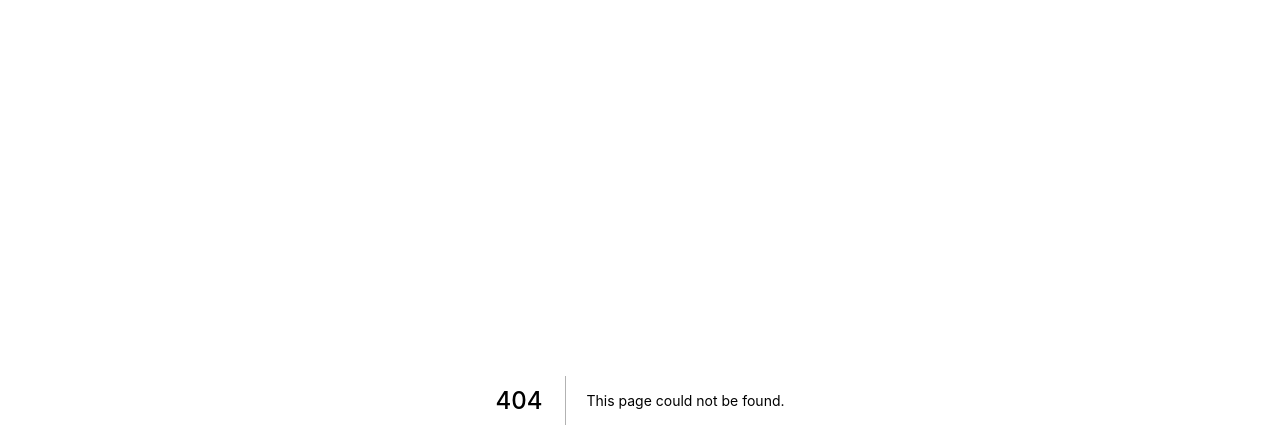
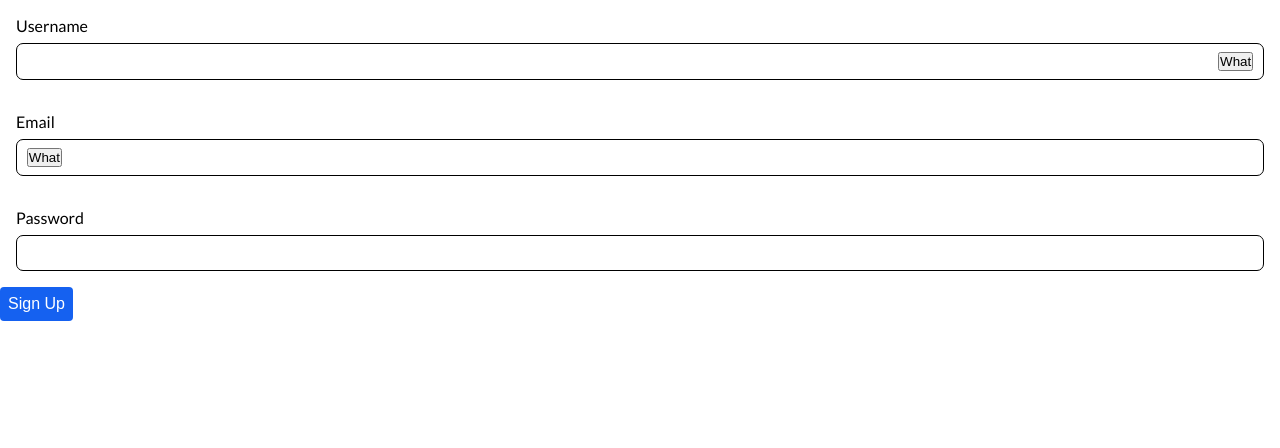
Before and after one commit to Wodnyan/Mushi, a Next.js app in the folder client/: page /account/create in a window 1280 px wide. Before the commit this address had no page. Shown: the top 448 px of the page. Built offline with nearby package versions, Linux system fonts and the light colour scheme.

Commit message:
feat: input icon, create page form

```diff
--- /dev/null
+++ b/client/components/Input.tsx
@@ -0,0 +1,48 @@
+import * as S from "../styles/Forms";
+import styled from "styled-components";
+
+interface Props {
+  iconLeft?: string;
+  iconRight?: string;
+  [x: string]: any;
+}
+
+const Container = styled.div`
+  position: relative;
+  display: flex;
+  padding: 0.5rem 0.3rem;
+  font-size: 1rem;
+  outline: 0;
+  border: 1px solid black;
+  border-radius: 7px;
+  transition: box-shadow 0.2s ease, border 0.2s ease;
+  &:focus-within {
+    border-color: #28a745;
+    box-shadow: 0 0 0 0.3rem rgba(40, 167, 69, 0.25);
+  }
+  ${S.Input} {
+    border: none;
+    flex: 1;
+    width: 100%;
+    padding: 0;
+    &:focus {
+      box-shadow: none;
+    }
+  }
+  ${S.InputIcon} {
+    height: 50%;
+    margin: 0 5px;
+  }
+`;
+
+const Input: React.FC<Props> = ({ iconLeft, iconRight, ...rest }) => {
+  return (
+    <Container>
+      {iconLeft && <S.InputIcon>What</S.InputIcon>}
+      <S.Input {...rest} />
+      {iconRight && <S.InputIcon>What</S.InputIcon>}
+    </Container>
+  );
+};
+
+export default Input;
--- /dev/null
+++ b/client/components/PasswordInput.tsx
@@ -0,0 +1,14 @@
+import { FormControl, Input, Label } from "../styles/Forms";
+
+interface Props {}
+
+const PasswordInput: React.FC<Props> = () => {
+  return (
+    <FormControl>
+      <Label htmlFor="password">Password</Label>
+      <Input id="password" type="password" />
+    </FormControl>
+  );
+};
+
+export default PasswordInput;
--- /dev/null
+++ b/client/pages/account/create.tsx
@@ -0,0 +1,25 @@
+import { Label, FormControl } from "../../styles/Forms";
+import { Button } from "../../styles/Button";
+import { FormEvent } from "react";
+import PasswordInput from "../../components/PasswordInput";
+import Input from "../../components/Input";
+
+export default function Create() {
+  const handleSignUp = (e: FormEvent<HTMLFormElement>) => {
+    e.preventDefault();
+  };
+  return (
+    <form onSubmit={handleSignUp}>
+      <FormControl>
+        <Label htmlFor="username">Username</Label>
+        <Input id="username" iconRight="foo" />
+      </FormControl>
+      <FormControl>
+        <Label htmlFor="email">Email</Label>
+        <Input id="email" iconLeft="bar" />
+      </FormControl>
+      <PasswordInput />
+      <Button>Sign Up</Button>
+    </form>
+  );
+}
--- /dev/null
+++ b/client/pages/account/login.tsx
@@ -0,0 +1,3 @@
+export default function Login() {
+  return <h1>Login</h1>;
+}
--- a/client/styles/Forms.tsx
+++ b/client/styles/Forms.tsx
@@ -1,7 +1,29 @@
 import styled from "styled-components";
 
-export const FormGroup = styled.div``;
-
-export const Input = styled.input``;
+export const InputIcon = styled.button``;
 
 export const Label = styled.label``;
+
+export const Input = styled.input`
+  display: block;
+  width: 100%;
+  padding: 0.5rem 0.3rem;
+  font-size: 1rem;
+  outline: 0;
+  border: 1px solid black;
+  border-radius: 7px;
+  transition: box-shadow 0.2s ease, border 0.2s ease;
+  &:focus {
+    border-color: #28a745;
+    box-shadow: 0 0 0 0.3rem rgba(40, 167, 69, 0.25);
+  }
+`;
+
+export const FormControl = styled.div`
+  padding: 1rem;
+  position: relative;
+  ${Label} {
+    display: inline-block;
+    margin-bottom: 0.5rem;
+  }
+`;
```
Also changed, not shown: 1 other file (tests, documents, lock files or other folders).
